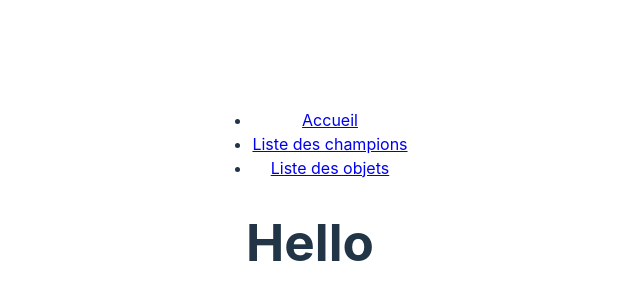
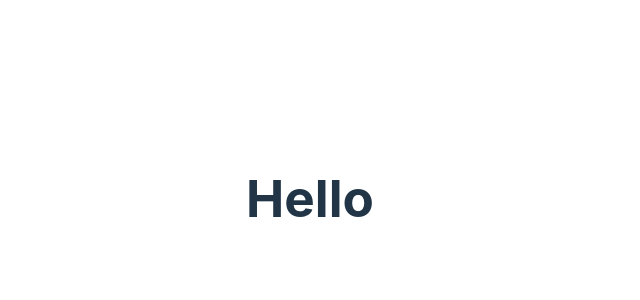
Before and after one commit to wJumelle/react-lol, a React (Vite) app in the folder league-of-legends/: page / in a window 1280 px wide. Shown: the part 202-502 px from the top of the page, without its empty margins (330-970 px from the left). Built offline with nearby package versions, Linux system fonts and the light colour scheme.

Commit message:
[TASK] Création du composant Menu

```diff
--- /dev/null
+++ b/league-of-legends/src/Menu/Menu.jsx
@@ -0,0 +1,26 @@
+import './Menu.css';
+
+// Hooks
+import { useState } from 'react';
+
+// Router
+import { Link } from 'react-router-dom';
+
+export default function Menu() {
+    const [isOpenned, setIsOpenned] = useState(false);
+
+    return (
+        <>
+            {isOpenned &&
+                <nav role="navigation" className="main-navigation">
+                    <ul>
+                        <li><Link to="/">Accueil</Link></li>
+                        <li><Link to="/champions-list">Liste des champions</Link></li>
+                        <li><Link to="/items-list">Liste des objets</Link></li>
+                    </ul>
+                </nav>
+            }
+        </>
+
+    )
+}
--- a/league-of-legends/src/main.jsx
+++ b/league-of-legends/src/main.jsx
@@ -7,22 +7,17 @@ import './index.css';
 import { VERSION } from './config';
 
 // Router
-import { BrowserRouter as Router, Route, Link, Switch } from 'react-router-dom';
+import { BrowserRouter as Router, Route, Switch } from 'react-router-dom';
 
 // Composants
+import Menu from './Menu/Menu.jsx';
 import ChampionsList from './ChampionsList/ChampionsList';
 import ItemsList from './ItemsList/ItemsList.jsx';
 import ChampionProfile from './Champion/ChampionProfile/ChampionProfile.jsx';
 
 ReactDOM.createRoot(document.getElementById('root')).render(
     <Router>
-        <nav>
-        <ul>
-            <li><Link to="/">Accueil</Link></li>
-            <li><Link to="/champions-list">Liste des champions</Link></li>
-            <li><Link to="/items-list">Liste des objets</Link></li>
-        </ul>
-        </nav>
+        <Menu />
         <Switch>
             <Route path="/" exact>
                 <App />
```
Also changed, not shown: league-of-legends/src/Menu/Menu.css (added).
